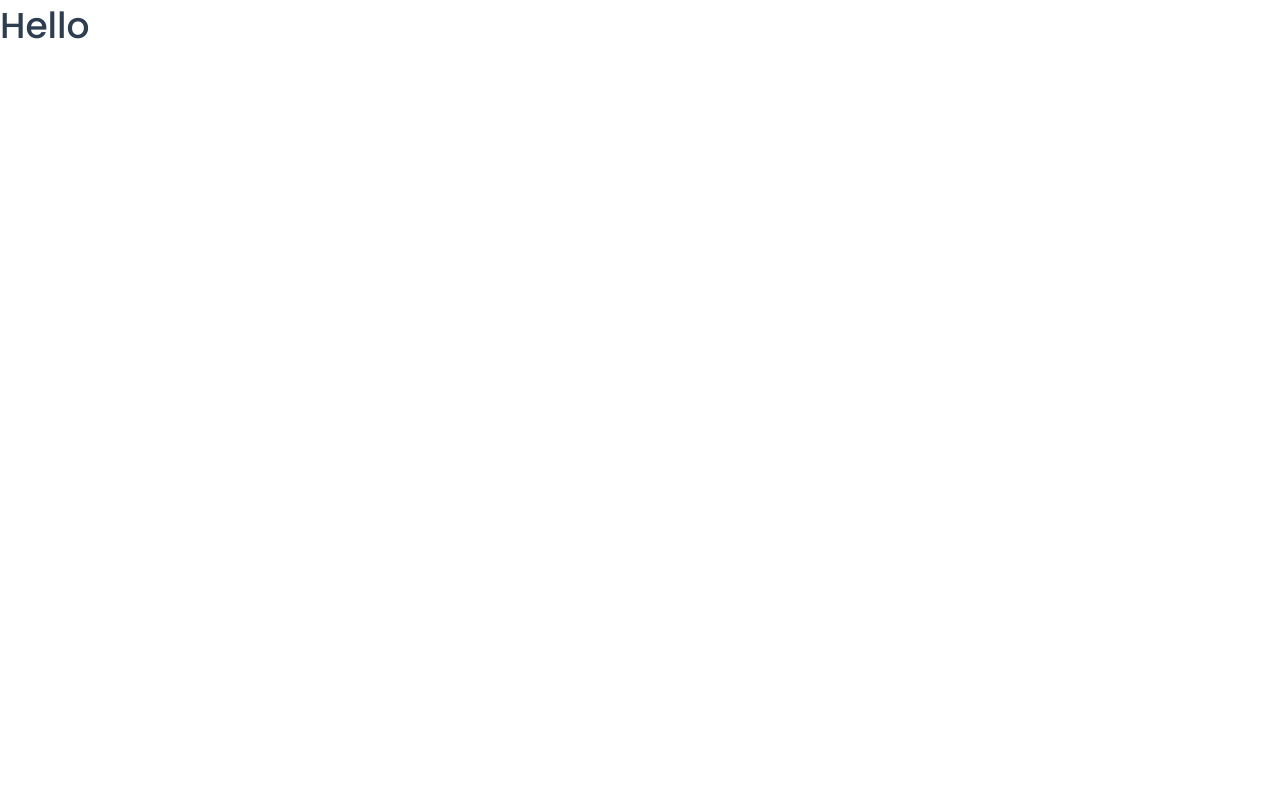
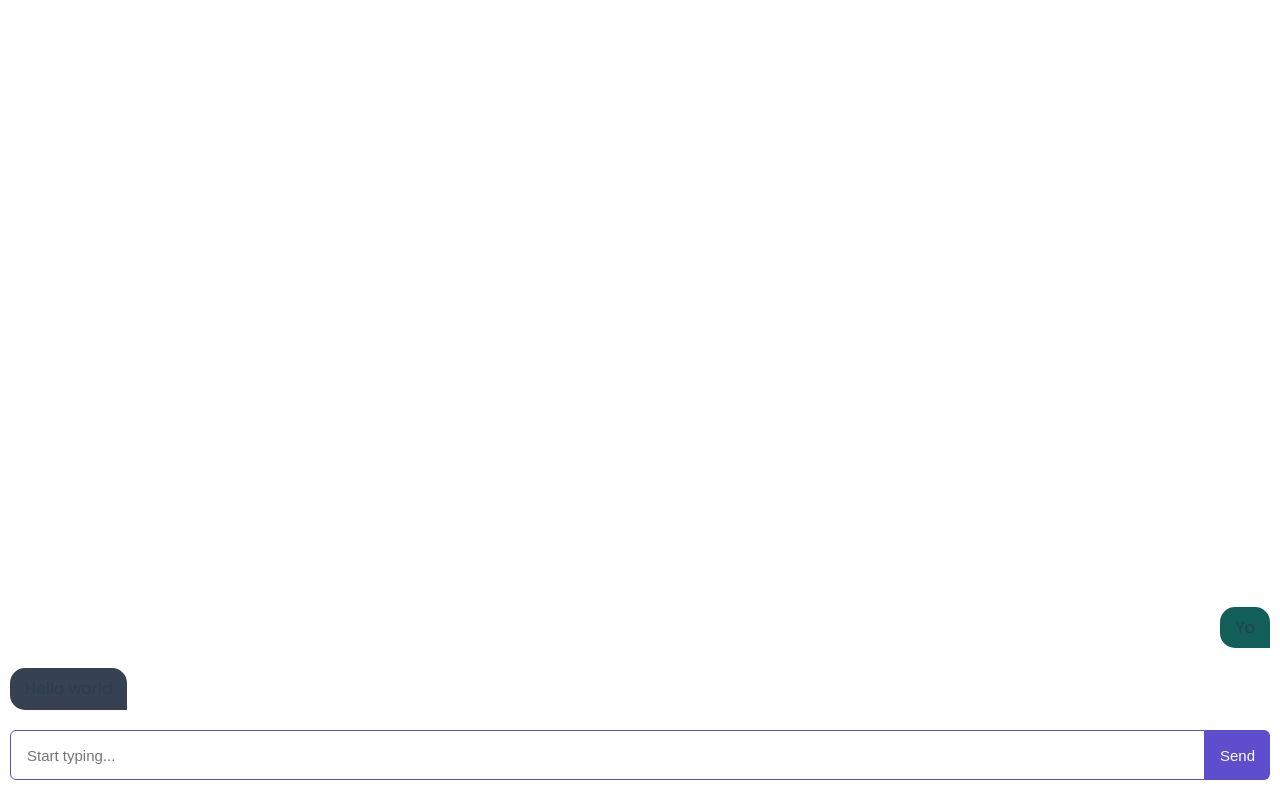
Before and after one commit to shiki-boy/msg, a Vue app: page / in a window 1280 px wide. Built offline with nearby package versions, Linux system fonts and the light colour scheme.

Commit message:
chat view

```diff
--- /dev/null
+++ b/src/components/views/ChatBubble.vue
@@ -0,0 +1,27 @@
+<script setup>
+defineProps({
+    isMine: Boolean,
+    text: String
+})
+</script>
+
+<template>
+    <div :class="{bubble: true, mine: isMine}">
+        {{ text }}
+    </div>
+</template>
+
+<style scoped>
+.bubble {
+    width: max-content;
+    background-color: #364151;
+    padding: 8px 15px;
+    margin: 10px 0;
+    border-radius: 15px 15px 0 15px;
+}
+
+.bubble.mine {
+    align-self: flex-end;
+    background-color: #125e59;
+}
+</style>
--- /dev/null
+++ b/src/components/views/SendMessage.vue
@@ -0,0 +1,50 @@
+<template>
+    <div class="send-message">
+        <input type="text" class="input" placeholder="Start typing..." autocomplete="off">
+        <input class="send-btn" value="Send" type="submit">
+    </div>
+</template>
+
+<style scoped>
+.send-message {
+    position: sticky;
+    bottom: 10px;
+    display: flex;
+    align-items: center;
+    margin-top: 10px;
+}
+
+
+.input {
+    flex: 1;
+    min-height: 50px;
+    padding: 0 1rem;
+    color: #fff;
+    font-size: 15px;
+    border: 1px solid #5e4dcd;
+    border-radius: 6px 0 0 6px;
+    background-color: transparent;
+}
+
+.send-btn {
+    min-height: 50px;
+    padding: .5em 1em;
+    border: none;
+    border-radius: 0 6px 6px 0;
+    background-color: #5e4dcd;
+    color: #fff;
+    font-size: 15px;
+    cursor: pointer;
+    transition: background-color .3s ease-in-out;
+}
+
+.send-btn:hover {
+    background-color: #5e5dcd;
+}
+
+.input:focus,
+.input:focus-visible {
+    border-color: #3898EC;
+    outline: none;
+}
+</style>
--- a/src/layouts/AppLayout.vue
+++ b/src/layouts/AppLayout.vue
@@ -1,15 +1,29 @@
 <script setup>
 import { RouterView } from 'vue-router';
+import SendMessage from '@/components/views/SendMessage.vue';
 </script>
 
 <template>
-    <div>
+    <div class="app-layout-container">
         <aside class="sidebar">
             <nav></nav>
         </aside>
 
         <main>
             <RouterView />
+
+            <SendMessage />
         </main>
     </div>
 </template>
+
+<style scoped>
+main {
+    display: flex;
+    flex-direction: column;
+    justify-content: space-between;
+    min-height: 100vh;
+    padding: 20px 10px;
+}
+
+</style>
--- a/src/views/HomeView.vue
+++ b/src/views/HomeView.vue
@@ -1,6 +1,32 @@
 <script setup>
+import ChatBubble from '../components/views/ChatBubble.vue';
+
 </script>
 
 <template>
-  <h1>Hello</h1>
+  <div class="chat">
+    <ChatBubble text="Hello world" />
+    <ChatBubble text="Yo" :is-mine="true" />
+  </div>
 </template>
+
+<style scoped>
+.chat {
+  display: flex;
+  flex-direction: column-reverse;
+  flex: 1;
+  height: 100vh;
+}
+.bubble{
+  width: max-content;
+  background-color: #364151;
+  padding: 8px 15px;
+  margin: 10px 0;
+  border-radius: 15px 15px 0 15px;
+}
+
+.bubble.mine {
+  align-self: flex-end;
+  background-color: #125e59;
+}
+</style>
```
